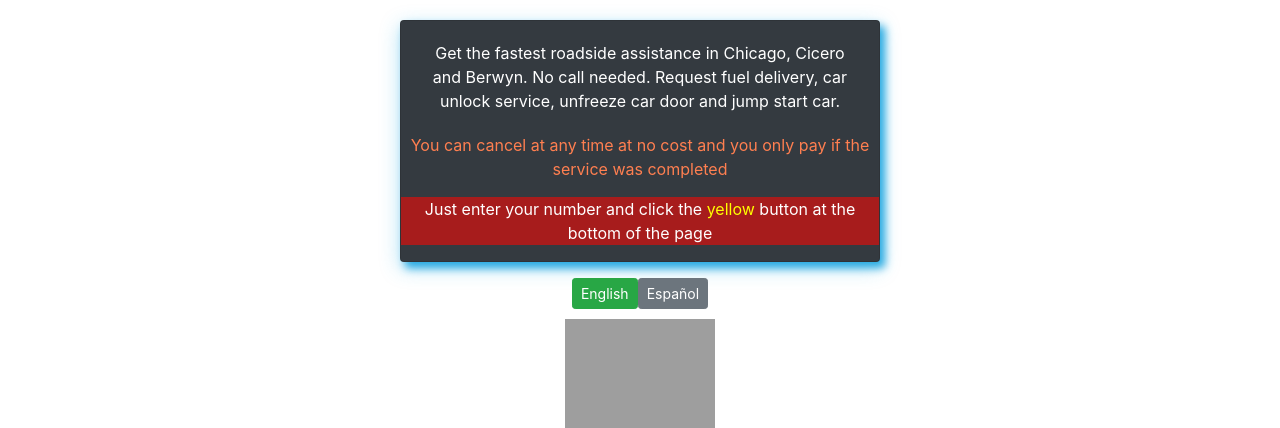
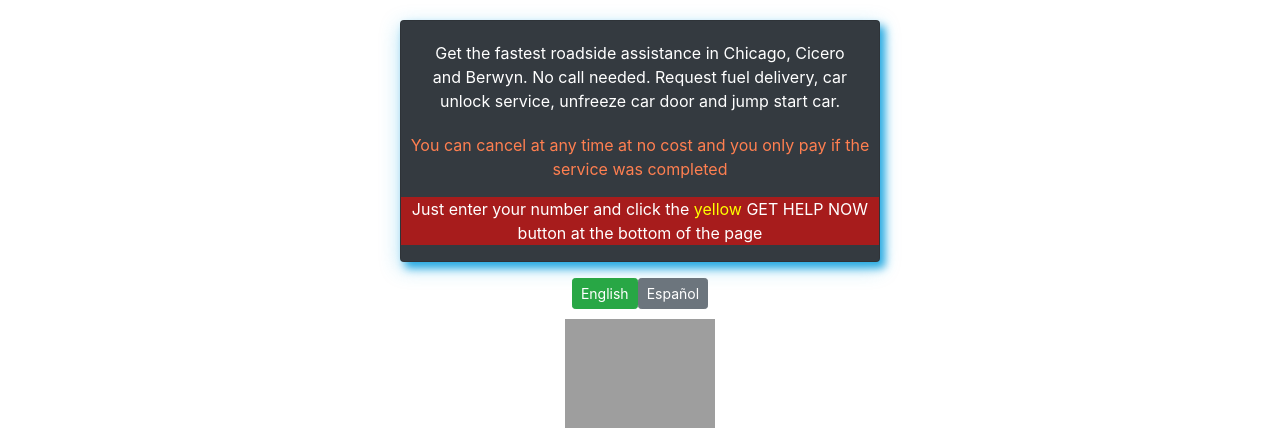
Before and after one commit to silvano905/car, a Django app: page / in a window 1280 px wide. Shown: the part 56-484 px from the top of the page. Run offline with Django 3.2, Linux system fonts and the light colour scheme; data comes from the database, SQL or seed files in the repository; some libraries are stand-ins or nearby versions; grey boxes are pictures that could not be loaded.

Commit message:
1/9/19 #3

```diff
--- a/helper/templates/helper/espanol.html
+++ b/helper/templates/helper/espanol.html
@@ -2,9 +2,10 @@
   <div class="card-body">
     <p class="card-text">Obtenga la asistencia en carretera más rápida en Chicago, Cicero y Berwyn. No es
         necesario llamar. Le pasamos corriente a su carro, le llevamos gasolina si la necesita y desbloqueamos la puerta de su auto.</p>
+      <p style="background-color: green">Para recibir ayuda más rápida llame al 708-548-9664</p>
+
       <p style="color: coral">Puedes cancelar en cualquier momento sin costo alguno y usted solo paga si el servicio fue completado</p>
       <p style="background-color: rgba(255,6,0,0.57)">Simplemente ingrese su número y haga clic en el botón <span style="color: yellow">amarillo</span> en la parte inferior de la página</p>
-      <p style="background-color: green">Para recibir ayuda más rápida llame al 708-548-9664</p>
 
   </div>
 </div>
--- a/helper/templates/helper/home.html
+++ b/helper/templates/helper/home.html
@@ -83,7 +83,7 @@
                 Request fuel delivery, car unlock service, unfreeze car door and jump start car.</p>
             </div>
         <p style="color: coral;">You can cancel at any time at no cost and you only pay if the service was completed</p>
-        <p style="background-color: rgba(255,6,0,0.57)">Just enter your number and click the <span style="color: yellow">yellow</span> button at the bottom of the page</p>
+        <p style="background-color: rgba(255,6,0,0.57)">Just enter your number and click the <span style="color: yellow">yellow</span> GET HELP NOW button at the bottom of the page</p>
         </div>
 
         {% if berenise %}
@@ -367,7 +367,7 @@
                     <input type="text" required name="phone" placeholder="enter phone number" id="phone"
                            style="padding: 3px; border: 1px solid #571746; border-radius: 5px"></label>
                 <button type="submit" class="bottom_margin btn btn-warning btn-lg btn-block"
-                        id="request">Request Service</button>
+                        id="request">GET HELP NOW</button>
 
             </form>
         {% endfor %}
```
